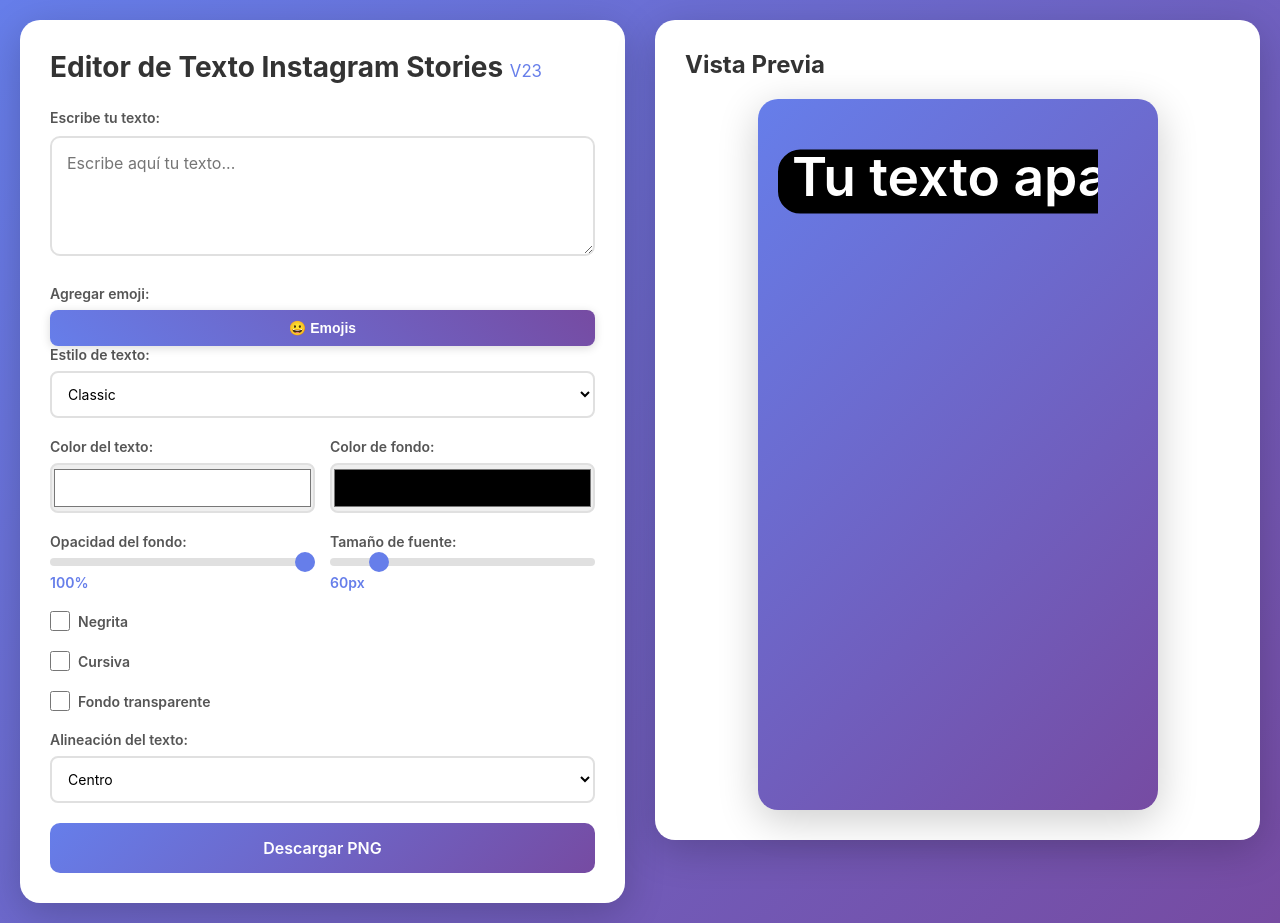
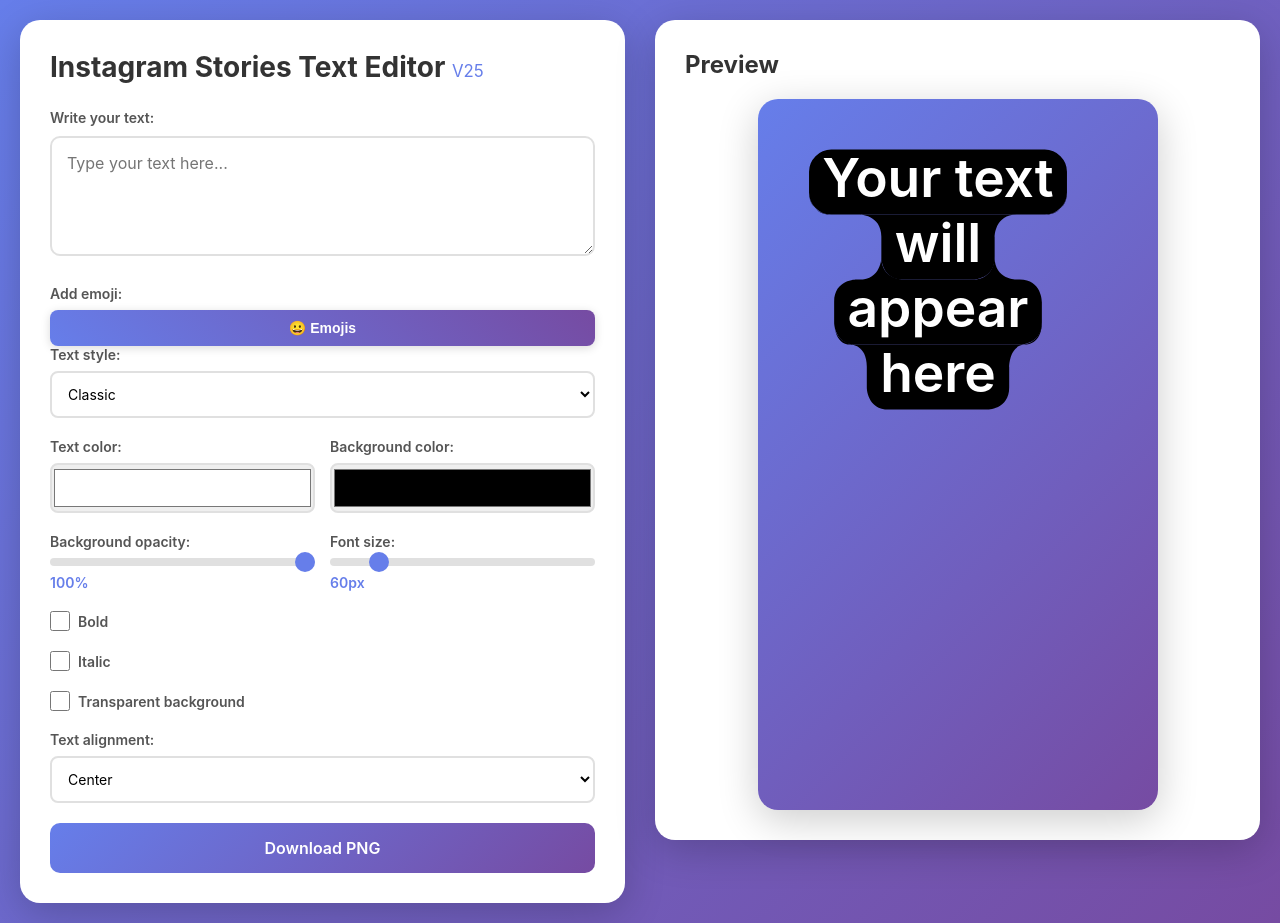
Before and after one commit to Fondarts/IG-Text, a plain HTML site: page index.html in a window 1280 px wide. Drawn offline with Linux system fonts and the light colour scheme.

Commit message:
Fix text wrapping, align background with text, translate to English (V25)

```diff
--- a/index.html
+++ b/index.html
@@ -1,23 +1,23 @@
 <!DOCTYPE html>
-<html lang="es">
+<html lang="en">
 <head>
     <meta charset="UTF-8">
     <meta name="viewport" content="width=device-width, initial-scale=1.0">
-    <title>Generador de Texto Instagram Stories</title>
+    <title>Instagram Stories Text Generator</title>
     <link rel="stylesheet" href="styles.css">
 </head>
 <body>
     <div class="container">
         <div class="editor-panel">
-            <h1>Editor de Texto Instagram Stories <span style="font-size: 0.6em; color: #667eea; font-weight: normal;">V23</span></h1>
+            <h1>Instagram Stories Text Editor <span style="font-size: 0.6em; color: #667eea; font-weight: normal;">V25</span></h1>
 
             <div class="input-section">
-                <label for="text-input">Escribe tu texto:</label>
-                <textarea id="text-input" placeholder="Escribe aquí tu texto..."></textarea>
+                <label for="text-input">Write your text:</label>
+                <textarea id="text-input" placeholder="Type your text here..."></textarea>
             </div>
 
             <div class="control-group">
-                <label>Agregar emoji:</label>
+                <label>Add emoji:</label>
                 <div class="emoji-selector">
                     <button type="button" id="emoji-btn" class="emoji-btn">😀 Emojis</button>
                     <div id="emoji-panel" class="emoji-panel" style="display: none;">
@@ -95,7 +95,7 @@
 
             <div class="controls">
                 <div class="control-group">
-                    <label for="text-style">Estilo de texto:</label>
+                    <label for="text-style">Text style:</label>
                     <select id="text-style">
                         <option value="classic">Classic</option>
                         <option value="modern">Modern</option>
@@ -107,25 +107,25 @@
 
                 <div class="control-group-inline">
                     <div class="control-group">
-                        <label for="text-color">Color del texto:</label>
+                        <label for="text-color">Text color:</label>
                         <input type="color" id="text-color" value="#ffffff">
                     </div>
 
                     <div class="control-group">
-                        <label for="bg-color">Color de fondo:</label>
+                        <label for="bg-color">Background color:</label>
                         <input type="color" id="bg-color" value="#000000">
                     </div>
                 </div>
 
                 <div class="control-group-inline">
                     <div class="control-group">
-                        <label for="bg-opacity">Opacidad del fondo:</label>
+                        <label for="bg-opacity">Background opacity:</label>
                         <input type="range" id="bg-opacity" min="0" max="100" value="100">
                         <span id="opacity-value">100%</span>
                     </div>
 
                     <div class="control-group">
-                        <label for="font-size">Tamaño de fuente:</label>
+                        <label for="font-size">Font size:</label>
                         <input type="range" id="font-size" min="15" max="300" value="60">
                         <span id="font-size-value">60px</span>
                     </div>
@@ -133,39 +133,39 @@
 
                 <div class="control-group">
                     <label>
-                        <input type="checkbox" id="bold"> Negrita
+                        <input type="checkbox" id="bold"> Bold
                     </label>
                 </div>
 
                 <div class="control-group">
                     <label>
-                        <input type="checkbox" id="italic"> Cursiva
+                        <input type="checkbox" id="italic"> Italic
                     </label>
                 </div>
 
                 <div class="control-group">
                     <label>
-                        <input type="checkbox" id="transparent-bg"> Fondo transparente
+                        <input type="checkbox" id="transparent-bg"> Transparent background
                     </label>
                 </div>
 
                 <div class="control-group">
-                    <label for="text-align">Alineación del texto:</label>
+                    <label for="text-align">Text alignment:</label>
                     <select id="text-align">
-                        <option value="left">Izquierda</option>
-                        <option value="center" selected>Centro</option>
-                        <option value="right">Derecha</option>
+                        <option value="left">Left</option>
+                        <option value="center" selected>Center</option>
+                        <option value="right">Right</option>
                     </select>
                 </div>
 
                 <div class="control-group">
-                    <button id="download-btn" class="download-btn">Descargar PNG</button>
+                    <button id="download-btn" class="download-btn">Download PNG</button>
                 </div>
             </div>
         </div>
 
         <div class="preview-panel">
-            <h2>Vista Previa</h2>
+            <h2>Preview</h2>
             <div class="story-container">
                 <div class="story-background">
                     <svg id="text-svg" class="text-svg" xmlns="http://www.w3.org/2000/svg"></svg>
--- a/script.js
+++ b/script.js
@@ -26,7 +26,7 @@
     if (!textInput || !svg || !textStyle || !textColor || !bgColor ||
         !bgOpacity || !opacityValue || !fontSize || !fontSizeValue ||
         !bold || !italic || !transparentBg || !textAlign || !downloadBtn) {
-        console.error('Error: No se encontraron todos los elementos del DOM');
+        console.error('Error: Not all DOM elements were found');
         return;
     }
 
@@ -46,9 +46,51 @@
     }
 
 
+    // Función para dividir texto en líneas que quepan en el ancho disponible
+    function wrapText(text, maxWidth, fontFamily, fontSize, fontWeight, fontStyle) {
+        const tempGroup = document.createElementNS('http://www.w3.org/2000/svg', 'g');
+        tempGroup.style.visibility = 'hidden';
+        tempGroup.style.opacity = '0';
+        tempGroup.style.position = 'absolute';
+        svg.appendChild(tempGroup);
+
+        const words = text.split(' ');
+        const lines = [];
+        let currentLine = '';
+
+        words.forEach((word, index) => {
+            const testLine = currentLine ? `${currentLine} ${word}` : word;
+            const testElement = document.createElementNS('http://www.w3.org/2000/svg', 'text');
+            testElement.setAttribute('x', '0');
+            testElement.setAttribute('y', '0');
+            testElement.textContent = testLine;
+            testElement.setAttribute('style', `font-family: ${fontFamily}; font-size: ${fontSize}px; font-weight: ${fontWeight}; font-style: ${fontStyle};`);
+            tempGroup.appendChild(testElement);
+
+            const bbox = testElement.getBBox();
+            const testWidth = bbox.width;
+
+            if (testWidth > maxWidth && currentLine) {
+                lines.push(currentLine);
+                currentLine = word;
+            } else {
+                currentLine = testLine;
+            }
+
+            tempGroup.removeChild(testElement);
+        });
+
+        if (currentLine) {
+            lines.push(currentLine);
+        }
+
+        svg.removeChild(tempGroup);
+        return lines;
+    }
+
     // Función para renderizar el texto con efecto escalera
     function renderText() {
-        const text = textInput.value || 'Tu texto aparecerá aquí';
+        const text = textInput.value || 'Your text will appear here';
         const style = textStyle.value;
         const txtColor = textColor.value;
         const backgroundColor = bgColor.value;
@@ -61,11 +103,6 @@
         const isTransparent = transparentBg.checked;
         const alignment = textAlign.value;
 
-        // Dividir el texto en líneas
-        const lines = text.split('\n').filter(line => line.trim() !== '' || text.split('\n').length === 1);
-
-        if (lines.length === 0) return;
-
         // Limpiar SVG
         svg.innerHTML = '';
 
@@ -73,6 +110,41 @@
         const fontWeight = isBold ? 'bold' : '600';
         const fontStyle = isItalic ? 'italic' : 'normal';
         const fontFamily = getFontFamily(style);
+
+        // Obtener el ancho disponible del contenedor y configurar viewBox temporal
+        const storyContainer = svg.closest('.story-container');
+        let referenceWidth = 400; // Ancho de referencia fijo (mismo que max-width del contenedor)
+        let referenceHeight = (referenceWidth * 16) / 9; // Altura de referencia basada en aspect-ratio 9:16 (vertical)
+
+        if (storyContainer) {
+            const rect = storyContainer.getBoundingClientRect();
+            if (rect.width > 0) {
+                referenceWidth = rect.width - 40; // Restar padding
+                referenceHeight = rect.height - 40;
+            }
+        }
+
+        // Configurar viewBox temporal para que las mediciones funcionen correctamente
+        svg.setAttribute('viewBox', `0 0 ${referenceWidth} ${referenceHeight}`);
+        svg.setAttribute('preserveAspectRatio', 'xMidYMid meet');
+
+        let availableWidth = referenceWidth - (padding * 2);
+
+        // Dividir el texto en líneas manuales primero
+        const manualLines = text.split('\n');
+        const wrappedLines = [];
+
+        // Aplicar ajuste de líneas a cada línea manual
+        manualLines.forEach((line) => {
+            if (line.trim() === '' && manualLines.length === 1) {
+                wrappedLines.push(' ');
+            } else if (line.trim() !== '') {
+                const wrapped = wrapText(line.trim(), availableWidth - (padding * 2), fontFamily, size, fontWeight, fontStyle);
+                wrappedLines.push(...wrapped);
+            }
+        });
+
+        if (wrappedLines.length === 0) return;
 
         // Crear un grupo temporal para medir el texto
         const tempGroup = document.createElementNS('http://www.w3.org/2000/svg', 'g');
@@ -84,7 +156,7 @@
         const lineElements = [];
         const lineMetrics = [];
 
-        lines.forEach((line) => {
+        wrappedLines.forEach((line) => {
             const textElement = document.createElementNS('http://www.w3.org/2000/svg', 'text');
             textElement.setAttribute('x', '0');
             textElement.setAttribute('y', '0');
@@ -99,7 +171,7 @@
 
         // Medir cada línea usando getBBox
         let currentY = padding;
-        lines.forEach((line, index) => {
+        wrappedLines.forEach((line, index) => {
             const textElement = lineElements[index];
             const bbox = textElement.getBBox();
             const lineHeight = bbox.height || size * 1.2;
@@ -123,43 +195,23 @@
         lineMetrics.forEach(m => {
             tempMaxWidth = Math.max(tempMaxWidth, m.width);
         });
-        const maxWidth = tempMaxWidth + (padding * 2);
+        // Asegurar que maxWidth no exceda el ancho disponible del contenedor
+        const maxWidth = Math.min(tempMaxWidth + (padding * 2), referenceWidth);
         const totalHeight = lineMetrics.reduce((sum, m) => sum + m.height, 0) + (padding * 2);
 
         // Recalcular posiciones X según la alineación
-        // El padding es uniforme en todas las direcciones
+        // Usar referenceWidth para las posiciones para que el texto no se corte
         lineMetrics.forEach((metric) => {
             if (alignment === 'center') {
-                metric.x = maxWidth / 2;
+                metric.x = referenceWidth / 2;
             } else if (alignment === 'right') {
                 // Alineación derecha: texto pegado al borde derecho con padding
-                metric.x = maxWidth - padding;
+                metric.x = referenceWidth - padding;
             } else {
                 // Izquierda: texto pegado al borde izquierdo con padding
                 metric.x = padding;
             }
         });
-
-        // Ajustar viewBox del SVG con tamaño fijo para mantener el tamaño del texto constante
-        // El SVG tiene un tamaño fijo en CSS (width: calc(100% - 40px))
-        // Usamos un viewBox fijo basado en un tamaño de referencia constante
-        // para que el texto siempre se vea al mismo tamaño visual
-        const storyContainer = svg.closest('.story-container');
-        let referenceWidth = 400; // Ancho de referencia fijo (mismo que max-width del contenedor)
-        let referenceHeight = (referenceWidth * 16) / 9; // Altura de referencia basada en aspect-ratio 9:16 (vertical)
-
-        if (storyContainer) {
-            const rect = storyContainer.getBoundingClientRect();
-            if (rect.width > 0) {
-                referenceWidth = rect.width - 40; // Restar padding
-                referenceHeight = rect.height - 40;
-            }
-        }
-
-        // Usar un viewBox fijo para mantener el tamaño visual del texto constante
-        // El contenido se escalará dentro de este viewBox fijo
-        svg.setAttribute('viewBox', `0 0 ${referenceWidth} ${referenceHeight}`);
-        svg.setAttribute('preserveAspectRatio', 'xMidYMid meet');
 
         // Convertir color de fondo a rgba
         function hexToRgba(hex, alpha) {
@@ -187,21 +239,28 @@
                 const textWidth = lineMetric.width;
                 const width = textWidth + 2 * padding;
 
-                // Calcular posición según alineación
-                // El padding debe ser uniforme en todas las direcciones
+                // Calcular posición según alineación basándose en la posición X del texto
+                // El texto ya está posicionado correctamente en lineMetric.x
                 let shiftLeft, shiftRight;
                 if (alignment === 'right') {
-                    // ALIGN_END / Gravity.RIGHT - padding uniforme a la derecha
-                    shiftLeft = maxWidth - width;
-                    shiftRight = maxWidth;
+                    // ALIGN_END / Gravity.RIGHT - el texto termina en lineMetric.x
+                    // text-anchor='end' significa que lineMetric.x es el punto final del texto
+                    shiftRight = lineMetric.x + padding;
+                    shiftLeft = Math.max(0, shiftRight - width);
                 } else if (alignment === 'left') {
-                    // ALIGN_START / Gravity.LEFT - padding uniforme a la izquierda
-                    shiftLeft = 0;
-                    shiftRight = width;
+                    // ALIGN_START / Gravity.LEFT - el texto comienza en lineMetric.x
+                    // text-anchor='start' significa que lineMetric.x es el punto inicial del texto
+                    shiftLeft = Math.max(0, lineMetric.x - padding);
+                    shiftRight = shiftLeft + width;
                 } else {
-                    // ALIGN_CENTER / Gravity.CENTER
-                    shiftLeft = (maxWidth - width) / 2;
-                    shiftRight = maxWidth - shiftLeft;
+                    // ALIGN_CENTER / Gravity.CENTER - el texto está centrado en lineMetric.x
+                    // text-anchor='middle' significa que lineMetric.x es el centro del texto
+                    shiftLeft = Math.max(0, lineMetric.x - (width / 2));
+                    shiftRight = Math.min(referenceWidth, shiftLeft + width);
+                    // Ajustar shiftLeft si shiftRight fue limitado
+                    if (shiftRight === referenceWidth) {
+                        shiftLeft = referenceWidth - width;
+                    }
                 }
 
                 const top = lineMetric.y - lineMetric.height / 2;
@@ -331,7 +390,7 @@
 
         // Verificar que el SVG tenga contenido
         if (!svg || svg.children.length === 0) {
-            alert('No hay texto para descargar. Por favor, escribe algo primero.');
+            alert('No text to download. Please write something first.');
             return;
         }
 
@@ -342,7 +401,7 @@
             // Asegurar que el SVG tenga los atributos necesarios
             const viewBox = svg.getAttribute('viewBox');
             if (!viewBox) {
-                alert('Error: El SVG no tiene viewBox definido.');
+                alert('Error: The SVG does not have a viewBox defined.');
                 return;
             }
 
@@ -362,7 +421,7 @@
             }
         } catch (error) {
             console.error('Error al descargar PNG:', error);
-            alert('Error al descargar la imagen: ' + error.message);
+            alert('Error downloading image: ' + error.message);
         }
     }
 
@@ -392,7 +451,7 @@
             // Convertir el canvas a PNG y descargar
             canvas.toBlob(function(blob) {
                 if (!blob) {
-                    alert('Error al generar el blob de la imagen.');
+                    alert('Error generating image blob.');
                     URL.revokeObjectURL(svgUrl);
                     return;
                 }
@@ -413,7 +472,7 @@
 
         img.onerror = function(e) {
             console.error('Error al cargar el SVG:', e);
-            alert('Error al generar la imagen. Por favor, intenta de nuevo.');
+            alert('Error generating image. Please try again.');
             URL.revokeObjectURL(svgUrl);
         };
 
```
